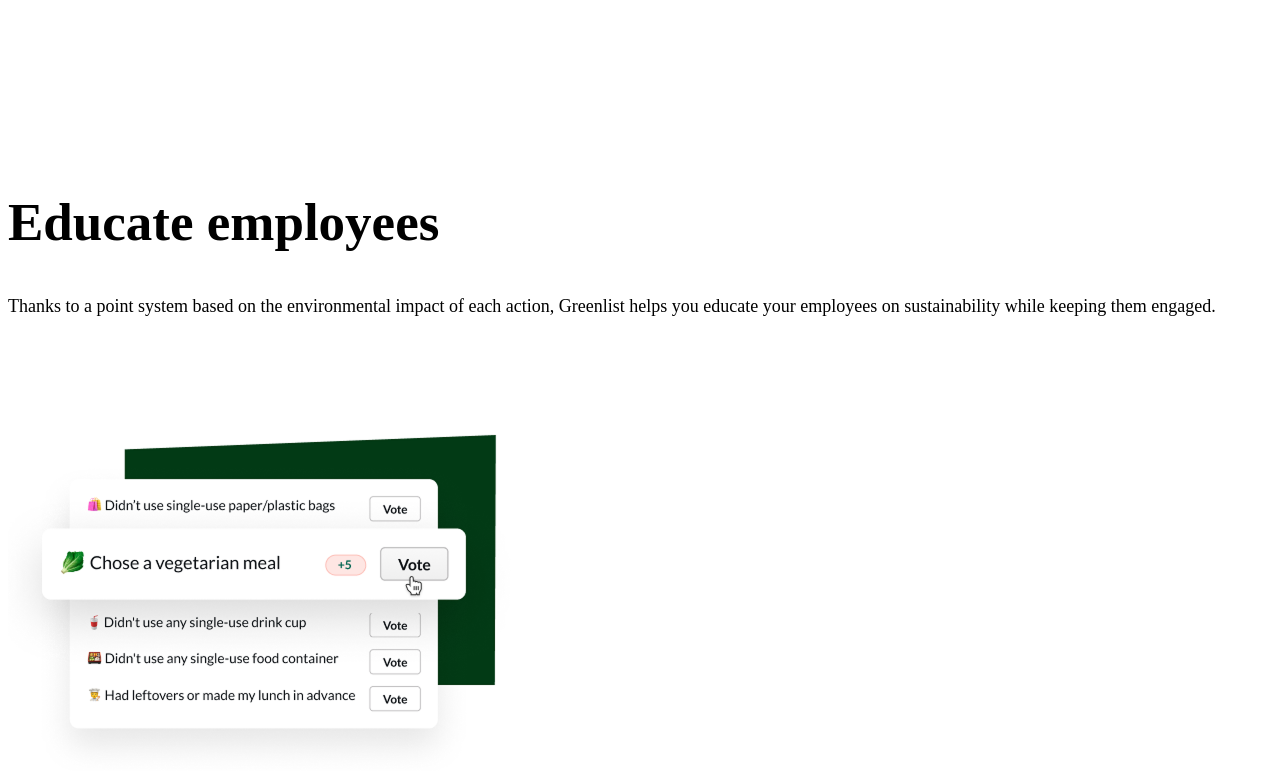
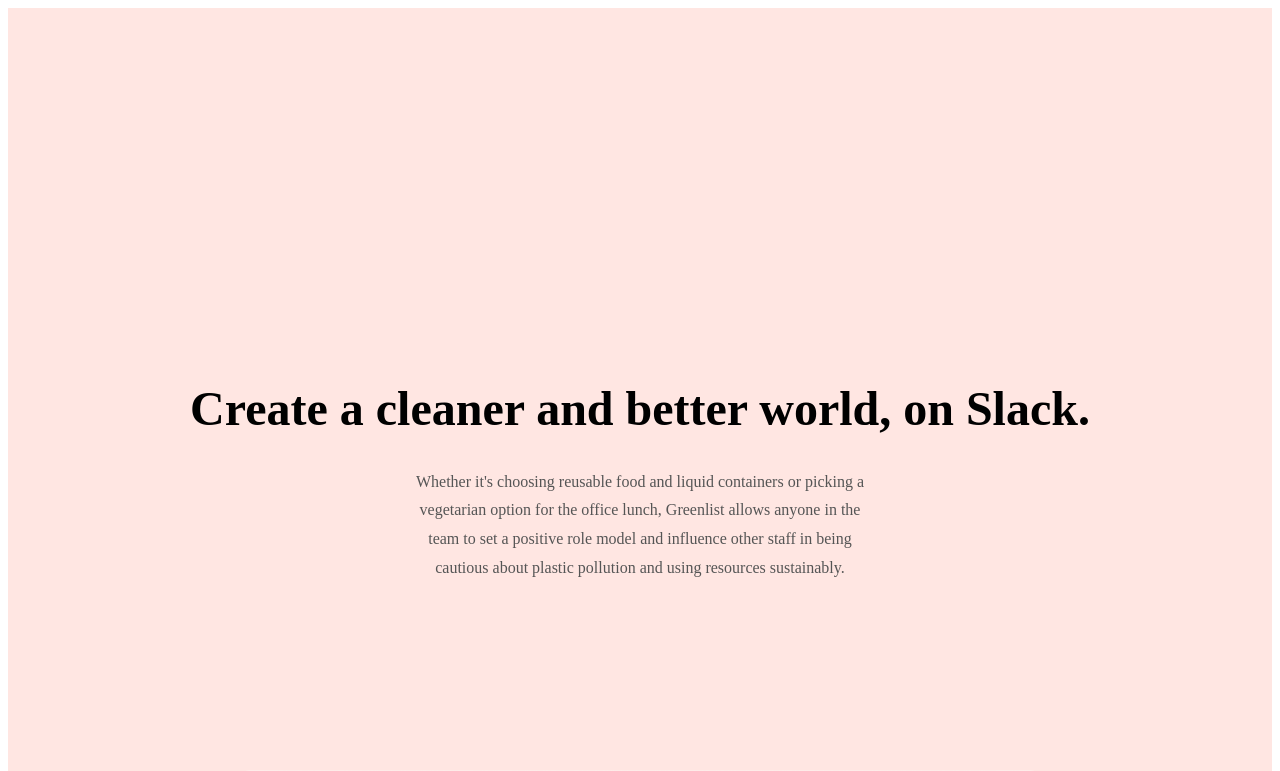
Before and after one commit to MuhammadBek1997/greenlist, a React (Vite) app: page / in a window 1280 px wide. Shown: the top 771 px of the page. Built offline with nearby package versions, Linux system fonts and the light colour scheme.

Commit message:
test failed

```diff
--- a/src/pages/Header.jsx
+++ b/src/pages/Header.jsx
@@ -3,20 +3,7 @@
 const Header = () => {
     return (
         <>
-            <div className='educate'>
-                <div className='educate-text'>
-                    <h2>
-                        Educate employees
-                    </h2>
-                    <p>
-                        Thanks to a point system based on the environmental impact of each action, Greenlist helps you educate your employees on sustainability while keeping them engaged.
-                    </p>
-                </div>
-                <div className='educate-photo'>
-                    <img src="./images/Rectangle.png" alt="photo" />
 
-                </div>
-            </div>
         </>
     )
 }
--- a/src/styles/Header.css
+++ /dev/null
@@ -1,21 +0,0 @@
-.educate{
-    display: flex;
-    gap: 270px;
-}
-.educate-text{
-  margin-left: 200px;
-  padding-top: 150px;
-
-}
-.educate-photo{
-padding-top: 70px;
-
-}
-.educate h2{
-    width: 100px;
-    font-size: 53px;
-}
-.educate p{
-    width: 370px;
-    font-size: 18px;
-}
```
